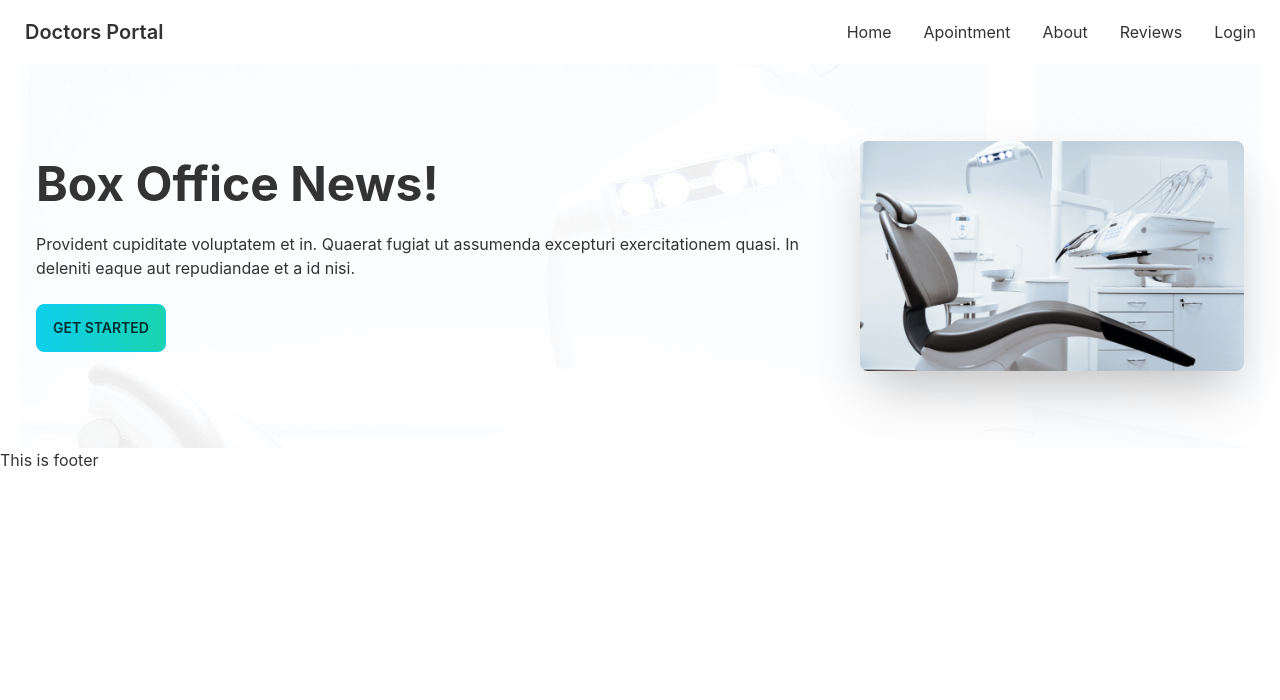
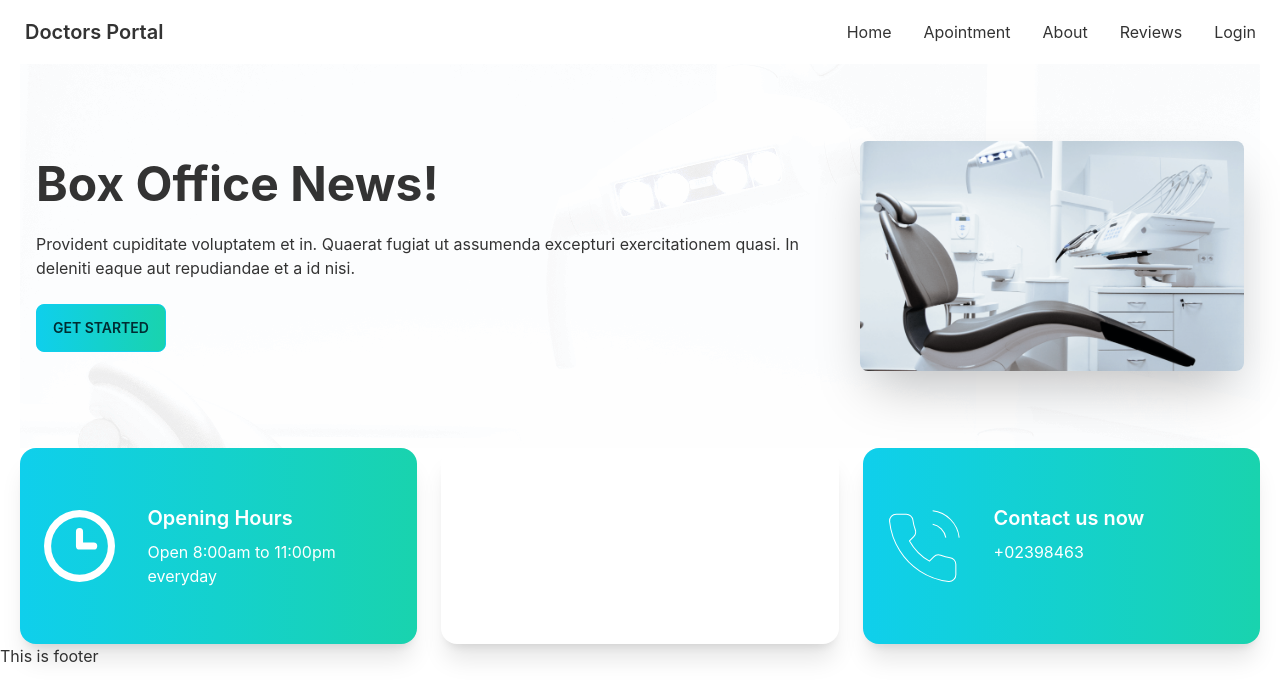
Before and after one commit to 002imran/doctors-portal-client, a React (Create React App) app: page / in a window 1280 px wide. Shown: the top 700 px of the page. Built offline with nearby package versions, Linux system fonts and the light colour scheme.

Commit message:
dynamic info card section

```diff
--- /dev/null
+++ b/src/Pages/Home/InfoCards/InfoCard.js
@@ -0,0 +1,19 @@
+import React from 'react';
+
+const InfoCard = ({card}) => {
+    const {icon,name, description, bgClass } = card;
+    return (
+      <div className={`card card-side bg-base-100 shadow-xl p-6 ${bgClass}`}>
+        <figure>
+          <img src={icon} alt="Movie" />
+        </figure>
+        <div className="card-body">
+          <h2 className="card-title">{name}</h2>
+          <p>{description}</p>
+
+        </div>
+      </div>
+    );
+};
+
+export default InfoCard;
--- a/src/Pages/Home/InfoCards/InfoCards.js
+++ b/src/Pages/Home/InfoCards/InfoCards.js
@@ -1,9 +1,42 @@
 import React from 'react';
+import clock from '../../../assets/icons/clock.svg'
+import marker from '../../../assets/icons/marker.svg'
+import phone from '../../../assets/icons/phone.svg'
+import InfoCard from './InfoCard';
 
 const InfoCards = () => {
+    const cardData = [
+      {
+        id: 1,
+        name: "Opening Hours",
+        description: "Open 8:00am to 11:00pm everyday",
+        icon: clock,
+        bgClass: "bg-gradient-to-r from-primary to-secondary",
+      },
+      {
+        id: 2,
+        name: "Visit our Location",
+        description: "Banani-1212, Dhaka, Bangladesh",
+        icon: marker,
+        bgClass: "bg-accent",
+      },
+      {
+        id: 3,
+        name: "Contact us now",
+        description: "+02398463",
+        icon: phone,
+        bgClass: "bg-gradient-to-r from-primary to-secondary",
+      },
+    ];
+
+
     return (
-        <div>
+        <div className='grid grid-cols-1 md:grid-cols-2 lg:grid-cols-3 gap-6 text-white'>
+            {
+                cardData.map(card=><InfoCard key={card.id} card={card}>
 
+                </InfoCard>)
+            }
         </div>
     );
 };
```
